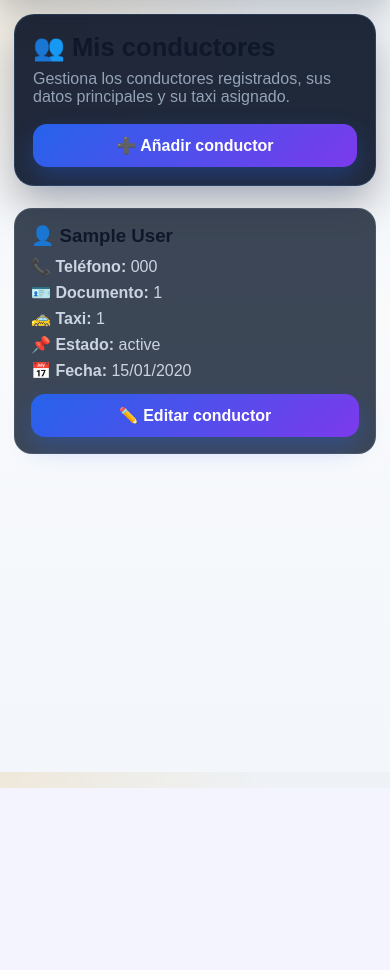
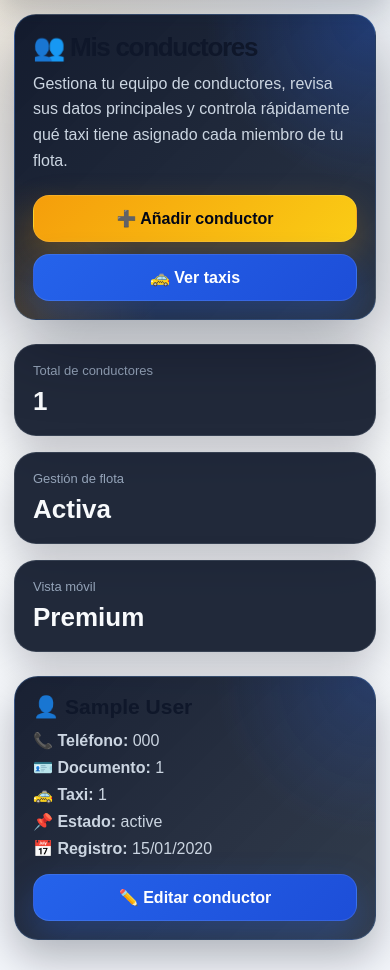
Before and after one commit to samu019/TaxiGE, a Django app: template templates/dashboard/panel_drivers.html in a window 390 px wide. Shown: the part 56-1026 px from the top of the page. Before the commit the page ends 844 px from the top, so only its background shows below. Run offline with Django 5.2, Linux system fonts and the light colour scheme; the template is opened without the code that fills it: most values are stand-ins (such as "Sample title", 1, 10 or a date in 2020); parts of the project's set-up code (start-up, migrations or seed data) failed here and were passed over.

Commit message:
Upgrade drivers page to premium responsive UI

```diff
--- a/templates/dashboard/panel_drivers.html
+++ b/templates/dashboard/panel_drivers.html
@@ -4,96 +4,168 @@
 <style>
 .drivers-page {
     display: grid;
-    gap: 22px;
+    gap: 24px;
 }
 
-.drivers-hero,
-.drivers-card {
-    background: rgba(15, 23, 42, 0.92);
-    border: 1px solid rgba(96, 165, 250, 0.18);
-    border-radius: 24px;
-    padding: 24px;
-    box-shadow: 0 20px 40px rgba(2, 6, 23, 0.28);
+.drivers-hero {
+    position: relative;
+    overflow: hidden;
+    border-radius: 28px;
+    padding: 28px;
+    background:
+        radial-gradient(circle at top right, rgba(37,99,235,.34), transparent 36%),
+        radial-gradient(circle at bottom left, rgba(245,158,11,.18), transparent 30%),
+        linear-gradient(135deg, rgba(15,23,42,.98), rgba(30,41,59,.94));
+    border: 1px solid rgba(96,165,250,.25);
+    box-shadow: 0 26px 70px rgba(2,6,23,.35);
 }
 
 .drivers-hero h1 {
     margin: 0 0 8px;
-    font-size: 2rem;
+    font-size: clamp(28px, 4vw, 44px);
+    letter-spacing: -0.05em;
 }
 
 .drivers-hero p {
     margin: 0;
-    color: #94a3b8;
+    max-width: 760px;
+    color: #cbd5e1;
+    line-height: 1.6;
 }
 
 .drivers-actions {
+    margin-top: 22px;
     display: flex;
     flex-wrap: wrap;
     gap: 12px;
-    margin-top: 18px;
+}
+
+.drivers-kpis {
+    display: grid;
+    grid-template-columns: repeat(3, minmax(0, 1fr));
+    gap: 16px;
+}
+
+.driver-kpi {
+    padding: 18px;
+    border-radius: 22px;
+    background: rgba(15,23,42,.92);
+    border: 1px solid rgba(148,163,184,.20);
+    box-shadow: 0 18px 42px rgba(2,6,23,.22);
+}
+
+.driver-kpi span {
+    display: block;
+    color: #94a3b8;
+    font-size: 13px;
+    margin-bottom: 8px;
+}
+
+.driver-kpi strong {
+    display: block;
+    color: #f8fafc;
+    font-size: 26px;
 }
 
 .btn-premium {
     display: inline-flex;
     align-items: center;
     justify-content: center;
-    padding: 12px 18px;
-    border-radius: 14px;
-    border: none;
+    gap: 8px;
+    padding: 13px 18px;
+    border-radius: 16px;
+    border: 1px solid rgba(255,255,255,.10);
     text-decoration: none;
     cursor: pointer;
-    font-weight: 800;
-    background: linear-gradient(135deg, #2563eb, #7c3aed);
+    font-weight: 900;
+    background: linear-gradient(135deg, #2563eb, #1d4ed8);
     color: #fff;
-    box-shadow: 0 10px 25px rgba(37, 99, 235, 0.32);
+    box-shadow: 0 14px 34px rgba(37,99,235,.30);
 }
 
-.btn-danger-soft {
-    background: rgba(239, 68, 68, 0.16);
-    color: #fecaca;
-    border: 1px solid rgba(248, 113, 113, 0.25);
+.btn-gold {
+    background: linear-gradient(135deg, #f59e0b, #facc15);
+    color: #020617;
+    box-shadow: 0 14px 34px rgba(245,158,11,.25);
+}
+
+.drivers-card {
+    border-radius: 26px;
+    padding: 24px;
+    background: rgba(15,23,42,.94);
+    border: 1px solid rgba(148,163,184,.20);
+    box-shadow: 0 22px 55px rgba(2,6,23,.30);
+}
+
+.drivers-card h2 {
+    margin: 0;
+    font-size: 24px;
+    letter-spacing: -0.03em;
 }
 
 .table-wrap {
+    margin-top: 18px;
     width: 100%;
     overflow-x: auto;
     -webkit-overflow-scrolling: touch;
-    border-radius: 18px;
+    border-radius: 20px;
 }
 
 .drivers-table {
     width: 100%;
-    min-width: 900px;
-    border-collapse: collapse;
+    min-width: 950px;
+    border-collapse: separate;
+    border-spacing: 0 10px;
 }
 
-.drivers-table th,
+.drivers-table th {
+    padding: 0 14px 8px;
+    text-align: left;
+    color: #94a3b8;
+    font-size: 12px;
+    text-transform: uppercase;
+    letter-spacing: .06em;
+}
+
 .drivers-table td {
-    padding: 14px 12px;
-    border-bottom: 1px solid rgba(148, 163, 184, 0.14);
-    text-align: left;
+    padding: 16px 14px;
+    background: rgba(30,41,59,.82);
+    border-top: 1px solid rgba(148,163,184,.14);
+    border-bottom: 1px solid rgba(148,163,184,.14);
+    color: #f8fafc;
     vertical-align: middle;
 }
 
-.drivers-table th {
-    color: #cbd5e1;
-    font-size: 0.82rem;
-    text-transform: uppercase;
-    letter-spacing: 0.04em;
+.drivers-table td:first-child {
+    border-left: 1px solid rgba(148,163,184,.14);
+    border-radius: 18px 0 0 18px;
 }
 
-.drivers-table td {
-    color: #f8fafc;
+.drivers-table td:last-child {
+    border-right: 1px solid rgba(148,163,184,.14);
+    border-radius: 0 18px 18px 0;
+}
+
+.driver-name {
+    font-weight: 950;
+}
+
+.driver-sub {
+    display: block;
+    margin-top: 4px;
+    color: #94a3b8;
+    font-size: 13px;
 }
 
 .status-badge {
-    display: inline-block;
-    padding: 6px 10px;
+    display: inline-flex;
+    padding: 7px 11px;
     border-radius: 999px;
-    font-size: 0.78rem;
-    font-weight: 800;
-    background: rgba(37, 99, 235, 0.16);
-    color: #93c5fd;
+    font-size: 12px;
+    font-weight: 900;
+    background: rgba(34,197,94,.13);
+    color: #4ade80;
+    border: 1px solid rgba(34,197,94,.22);
 }
 
 .driver-mobile-list {
@@ -101,19 +173,25 @@
 }
 
 .driver-mobile-card {
-    background: rgba(30, 41, 59, 0.86);
-    border: 1px solid rgba(148, 163, 184, 0.18);
-    border-radius: 18px;
-    padding: 16px;
-    margin-bottom: 14px;
+    position: relative;
+    overflow: hidden;
+    border-radius: 24px;
+    padding: 18px;
+    margin-bottom: 16px;
+    background:
+        radial-gradient(circle at top right, rgba(37,99,235,.22), transparent 36%),
+        linear-gradient(135deg, rgba(15,23,42,.96), rgba(30,41,59,.90));
+    border: 1px solid rgba(96,165,250,.22);
+    box-shadow: 0 18px 42px rgba(2,6,23,.28);
 }
 
 .driver-mobile-card h3 {
-    margin: 0 0 10px;
+    margin: 0 0 12px;
+    font-size: 21px;
 }
 
 .driver-mobile-card p {
-    margin: 7px 0;
+    margin: 8px 0;
     color: #cbd5e1;
     overflow-wrap: anywhere;
 }
@@ -121,18 +199,26 @@
 .mobile-actions {
     display: grid;
     gap: 10px;
-    margin-top: 14px;
+    margin-top: 16px;
+}
+
+.empty-state {
+    padding: 24px;
+    border-radius: 22px;
+    background: rgba(245,158,11,.10);
+    border: 1px solid rgba(245,158,11,.22);
+    color: #fde68a;
 }
 
 @media (max-width: 768px) {
     .drivers-hero,
     .drivers-card {
         padding: 18px;
-        border-radius: 20px;
+        border-radius: 22px;
     }
 
-    .drivers-hero h1 {
-        font-size: 1.6rem !important;
+    .drivers-kpis {
+        grid-template-columns: 1fr;
     }
 
     .drivers-actions {
@@ -157,27 +243,45 @@
 <div class="drivers-page">
     <section class="drivers-hero">
         <h1>👥 Mis conductores</h1>
-        <p>Gestiona los conductores registrados, sus datos principales y su taxi asignado.</p>
+        <p>
+            Gestiona tu equipo de conductores, revisa sus datos principales y controla rápidamente
+            qué taxi tiene asignado cada miembro de tu flota.
+        </p>
 
         <div class="drivers-actions">
-            <a href="/panel/drivers/create/" class="btn-premium">➕ Añadir conductor</a>
+            <a href="/panel/drivers/create/" class="btn-premium btn-gold">➕ Añadir conductor</a>
+            <a href="/panel/vehicles/" class="btn-premium">🚕 Ver taxis</a>
+        </div>
+    </section>
+
+    <section class="drivers-kpis">
+        <div class="driver-kpi">
+            <span>Total de conductores</span>
+            <strong>{{ drivers|length }}</strong>
+        </div>
+        <div class="driver-kpi">
+            <span>Gestión de flota</span>
+            <strong>Activa</strong>
+        </div>
+        <div class="driver-kpi">
+            <span>Vista móvil</span>
+            <strong>Premium</strong>
         </div>
     </section>
 
     <section class="drivers-card desktop-drivers-table">
-        <h2>📋 Lista de conductores</h2>
-        <br>
+        <h2>📋 Lista profesional de conductores</h2>
 
         <div class="table-wrap">
             <table class="drivers-table">
                 <thead>
                     <tr>
-                        <th>Nombre</th>
+                        <th>Conductor</th>
                         <th>Teléfono</th>
                         <th>Documento</th>
                         <th>Taxi asignado</th>
                         <th>Estado</th>
-                        <th>Fecha</th>
+                        <th>Registro</th>
                         <th>Acciones</th>
                     </tr>
                 </thead>
@@ -185,12 +289,15 @@
                 <tbody>
                     {% for driver in drivers %}
                     <tr>
-                        <td>{{ driver.full_name }}</td>
+                        <td>
+                            <span class="driver-name">👤 {{ driver.full_name }}</span>
+                            <span class="driver-sub">ID #{{ driver.id }}</span>
+                        </td>
                         <td>{{ driver.phone }}</td>
                         <td>{{ driver.license_number|default:"-" }}</td>
                         <td>
                             {% if driver.assigned_vehicle %}
-                                {{ driver.assigned_vehicle.plate_number }}
+                                🚕 {{ driver.assigned_vehicle.plate_number }}
                             {% else %}
                                 -
                             {% endif %}
@@ -203,7 +310,9 @@
                     </tr>
                     {% empty %}
                     <tr>
-                        <td colspan="7">No hay conductores registrados todavía.</td>
+                        <td colspan="7">
+                            <div class="empty-state">Aún no hay conductores registrados.</div>
+                        </td>
                     </tr>
                     {% endfor %}
                 </tbody>
@@ -226,7 +335,7 @@
                 {% endif %}
             </p>
             <p><strong>📌 Estado:</strong> {{ driver.get_status_display }}</p>
-            <p><strong>📅 Fecha:</strong> {{ driver.created_at|date:"d/m/Y" }}</p>
+            <p><strong>📅 Registro:</strong> {{ driver.created_at|date:"d/m/Y" }}</p>
 
             <div class="mobile-actions">
                 <a href="/panel/drivers/{{ driver.id }}/edit/" class="btn-premium">✏️ Editar conductor</a>
@@ -234,7 +343,10 @@
         </div>
         {% empty %}
         <div class="driver-mobile-card">
-            <p>No hay conductores registrados todavía.</p>
+            <p>Aún no hay conductores registrados.</p>
+            <div class="mobile-actions">
+                <a href="/panel/drivers/create/" class="btn-premium btn-gold">➕ Añadir primer conductor</a>
+            </div>
         </div>
         {% endfor %}
     </section>
```
